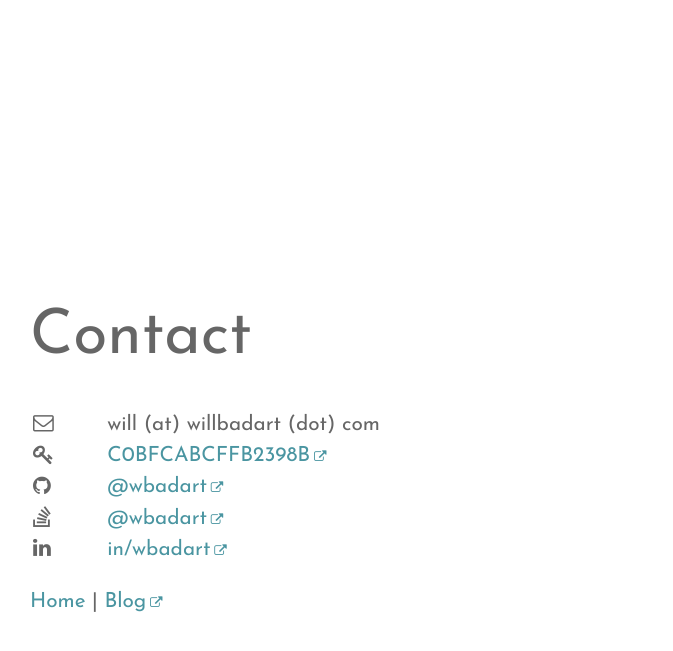
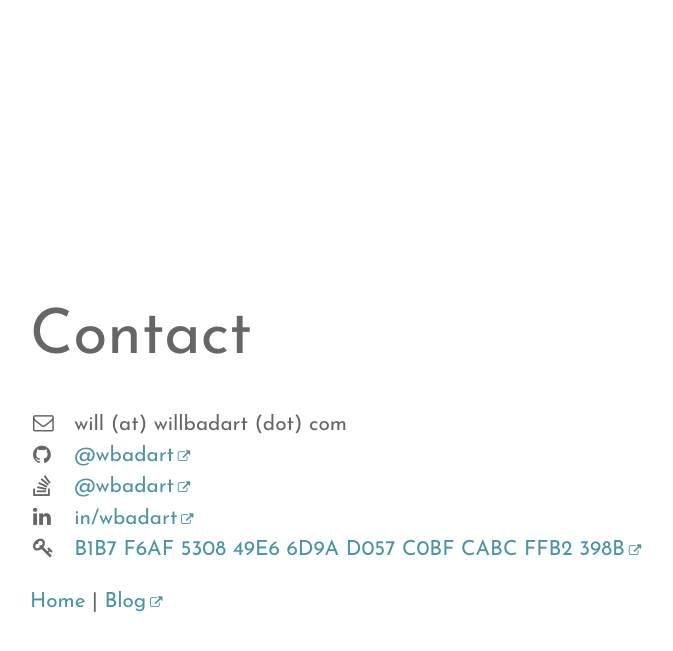
Before and after one commit to wbadart/wbadart.github.io, a Jekyll site: the page built from pages/contact.html, in a window 1280 px wide. Shown: the top 651 px of the page, without its empty margins (162-835 px from the left). Built offline with Jekyll 4.4.1, drawn with Linux system fonts in a browser that asks for light colours.

Commit message:
Include full fingerprint Moved to bottom of list

```diff
--- a/_data/profiles.yml
+++ b/_data/profiles.yml
@@ -1,9 +1,5 @@
 - text: will (at) willbadart (dot) com
   icon: envelope-o
-
-- text: C0BFCABCFFB2398B
-  icon: key
-  link: hkps.pool.sks-keyservers.net/pks/lookup?op=get&search=0xC0BFCABCFFB2398B
 
 - text: "@wbadart"
   icon: github
@@ -16,3 +12,7 @@
 - text: in/wbadart
   icon: linkedin
   link: linkedin.com/in/wbadart
+
+- text: B1B7 F6AF 5308 49E6 6D9A  D057 C0BF CABC FFB2 398B
+  icon: key
+  link: hkps.pool.sks-keyservers.net/pks/lookup?op=get&search=0xC0BFCABCFFB2398B
```
